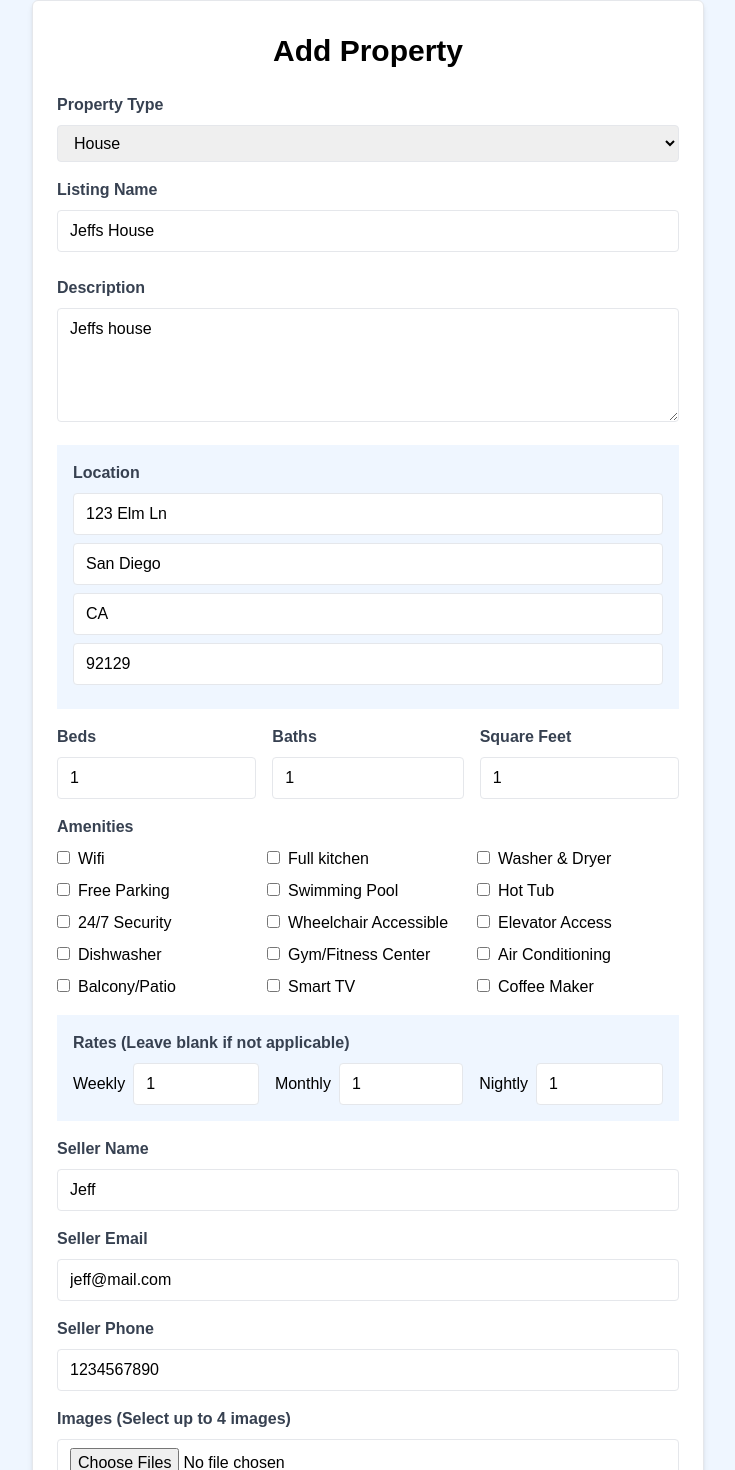
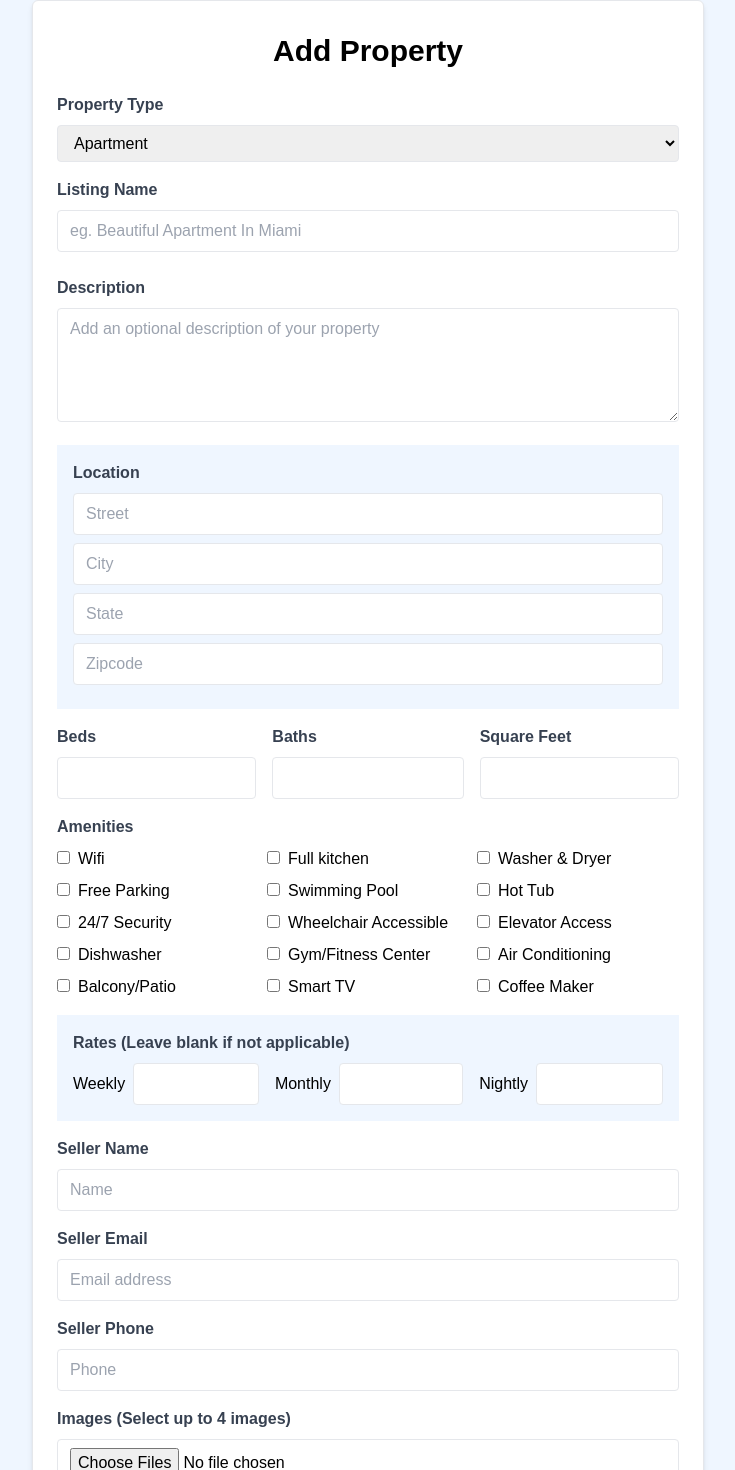
Before and after one commit to sherKuo/property-pulse, a Next.js app: page /properties/add in a window 1280 px wide. Shown: the part 177-1647 px from the top of the page, without its empty margins (272-1007 px from the left). Built offline with nearby package versions, Linux system fonts and the light colour scheme; no server answers.

Commit message:
adjustments

```diff
--- a/app/api/properties/route.js
+++ b/app/api/properties/route.js
@@ -60,9 +60,9 @@ export const POST = async (request) => {
             square_feet: formData.get('square_feet'),
             amenities,
             rates: {
+                nightly: formData.get('rates.nightly'),
                 weekly: formData.get('rates.weekly'),
                 monthly: formData.get('rates.monthly'),
-                nightly: formData.get('rates.nightly.'),
               },
             seller_info: {
                 name: formData.get('seller_info.name'),
--- a/components/PropertyAddForm.jsx
+++ b/components/PropertyAddForm.jsx
@@ -6,28 +6,28 @@ import React from 'react'
 const PropertyAddForm = () => {
     const [mounted, setMounted] = useState(false);
     const [fields, setFields] = useState({
-      type: 'House',
-      name: 'Jeffs House',
-      description: 'Jeffs house',
+      type: '',
+      name: '',
+      description: '',
       location: {
-        street: '123 Elm Ln',
-        city: 'San Diego',
-        state: 'CA',
-        zipcode: '92129',
+        street: '',
+        city: '',
+        state: '',
+        zipcode: '',
       },
-      beds: '1',
-      baths: '1',
-      square_feet: '1',
+      beds: '',
+      baths: '',
+      square_feet: '',
       amenities: [],
       rates: {
-        weekly: '1',
-        monthly: '1',
-        nightly: '1',
+        weekly: '',
+        monthly: '',
+        nightly: '',
       },
       seller_info: {
-        name: 'Jeff',
-        email: 'jeff@mail.com',
-        phone: '1234567890',
+        name: '',
+        email: '',
+        phone: '',
       },
       images: [],
     });
```
